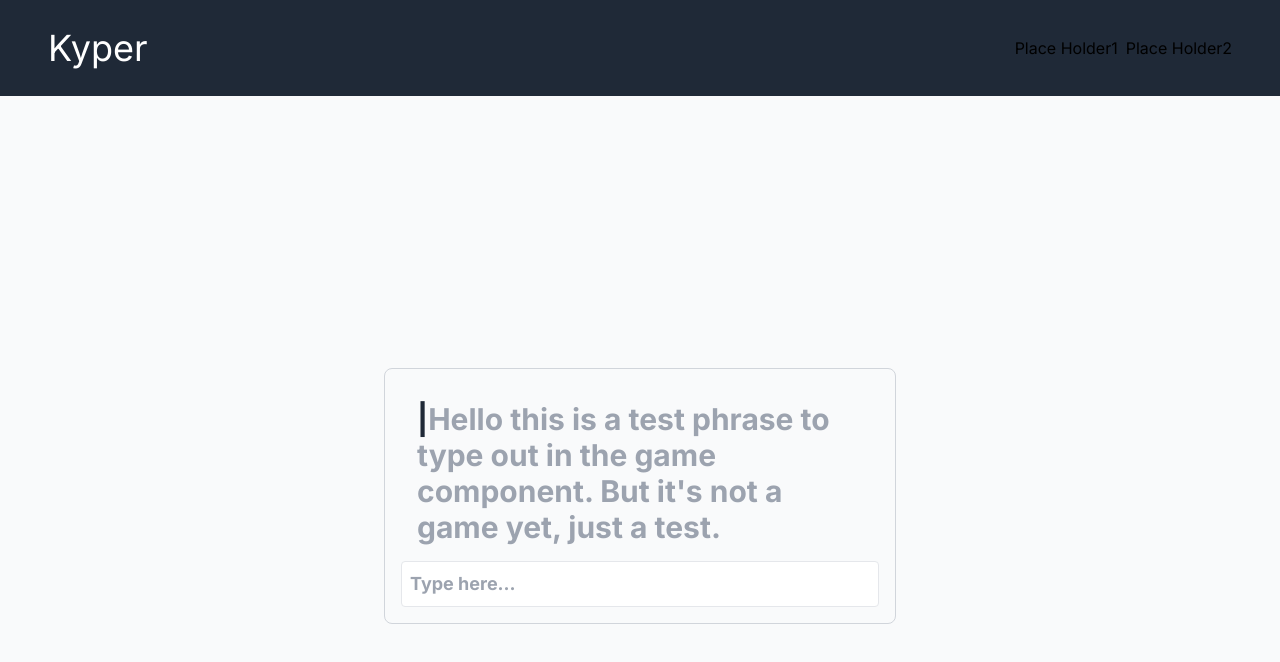
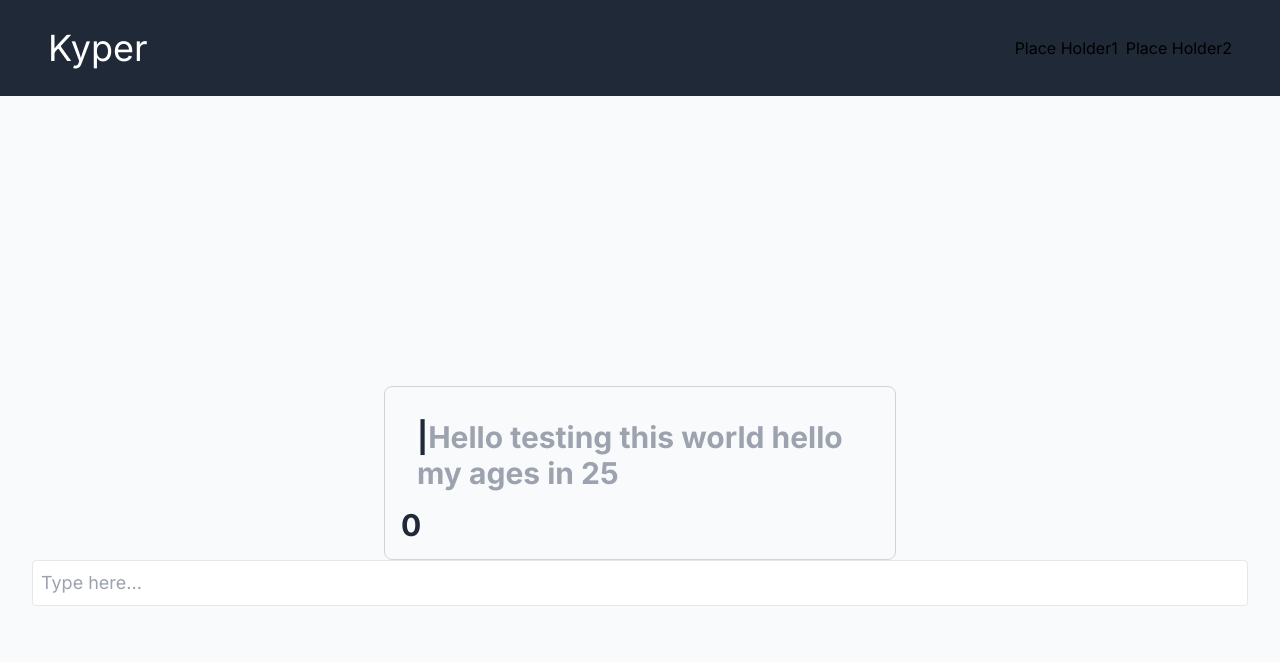
Before and after one commit to gksksla7140/kypeio-frontend, a Next.js app: page /game in a window 1280 px wide. Shown: the top 662 px of the page. Built offline with nearby package versions, Linux system fonts and the light colour scheme.

Commit message:
Add game timer and restart functionality

```diff
--- a/src/app/game/page.tsx
+++ b/src/app/game/page.tsx
@@ -1,40 +1,95 @@
 "use client";
-import React, { useState } from "react";
+import React, { useState, useEffect, useRef } from "react";
 import PlayerInput from "@/components/game/PlayerInput";
 import GameText from "@/components/game/GameText";
 
-const testPhrase =
-  "Hello this is a test phrase to type out in the game component. But it's not a game yet, just a test.";
+const testPhrase = "Hello testing this world hello my ages in 25";
+const misMatchLimit = 15;
 
 export default function Game() {
   const [typedText, setTypedText] = useState("");
   const [matchingLen, setMatchingLen] = useState(0);
   const [startIdx, setStartIdx] = useState(0);
+  const [gameStarted, setGameStarted] = useState(false);
+  const [gameEnded, setGameEnded] = useState(false);
+  const [elapsedTime, setElapsedTime] = useState(0);
+
+  useEffect(() => {
+    let intervalId: NodeJS.Timeout;
+
+    if (gameStarted && !gameEnded) {
+      intervalId = setInterval(() => {
+        setElapsedTime((prevElapsedTime) => prevElapsedTime + 1);
+      }, 1000);
+    }
+
+    return () => {
+      clearInterval(intervalId);
+    };
+  }, [gameStarted, gameEnded]);
 
   const handleChange = (event: React.ChangeEvent<HTMLInputElement>) => {
     const input = event.target.value;
 
+    if (startIdx + input.length > testPhrase.length) {
+      return;
+    }
+
+    if (matchingLen + input.length > misMatchLimit) {
+      return;
+    }
+
+    if (!gameStarted) {
+      console.log("Game started!");
+      setGameStarted(true);
+    }
+
+    const remainingPhrase = testPhrase.slice(startIdx + input.length);
+
+    if (input.endsWith(" ") && testPhrase.slice(startIdx).startsWith(input)) {
+      handleWordCompleted(input.length, remainingPhrase);
+      return;
+    }
+    if (
+      input.length + startIdx === testPhrase.length &&
+      input === testPhrase.slice(startIdx)
+    ) {
+      setGameEnded(true);
+    }
+    handleWordInProgress(input, input.length);
+  };
+
+  const handleWordCompleted = (inputLen: number, remainingPhrase: string) => {
+    setStartIdx(startIdx + inputLen);
+    setTypedText("");
+    setMatchingLen(0);
+    if (remainingPhrase.trim().length === 0) {
+      console.log("Game ended!");
+      setGameEnded(true);
+    }
+  };
+
+  const handleWordInProgress = (input: string, inputLen: number) => {
     let newMatchingLen = 0;
     while (
-      newMatchingLen < input.length &&
+      newMatchingLen < inputLen &&
       newMatchingLen < testPhrase.length &&
       input[newMatchingLen] === testPhrase[startIdx + newMatchingLen]
     ) {
       newMatchingLen++;
     }
 
-    if (input.endsWith(" ") && testPhrase.slice(startIdx).startsWith(input)) {
-      setStartIdx(startIdx + input.length);
-      setTypedText("");
-      setMatchingLen(0);
-    } else if (matchingLen + 15 > input.length) {
-      setMatchingLen(newMatchingLen);
-      setTypedText(input);
-    }
+    setMatchingLen(newMatchingLen);
+    setTypedText(input);
+  };
 
-    if (testPhrase.slice(startIdx + input.length).trim().length === 0) {
-      // implement game end
-    }
+  const handleReset = () => {
+    setTypedText("");
+    setMatchingLen(0);
+    setStartIdx(0);
+    setGameStarted(false);
+    setGameEnded(false);
+    setElapsedTime(0);
   };
 
   return (
@@ -45,9 +100,19 @@ export default function Game() {
           typedText={typedText}
           matchingLen={matchingLen}
           startIdx={startIdx}
+          gameStarted={gameStarted}
+          gameEnded={gameEnded}
+          elapsedTime={elapsedTime}
         />
-        <PlayerInput value={typedText} onChange={handleChange} />
+        <h1>{elapsedTime}</h1>
       </div>
+      {!gameEnded && <PlayerInput value={typedText} onChange={handleChange} />}
+      {gameEnded && (
+        <div className="text-black">
+          <p>Game ended! Time elapsed: {elapsedTime} seconds</p>
+          <button onClick={handleReset}>Restart</button>
+        </div>
+      )}
     </div>
   );
 }
```
